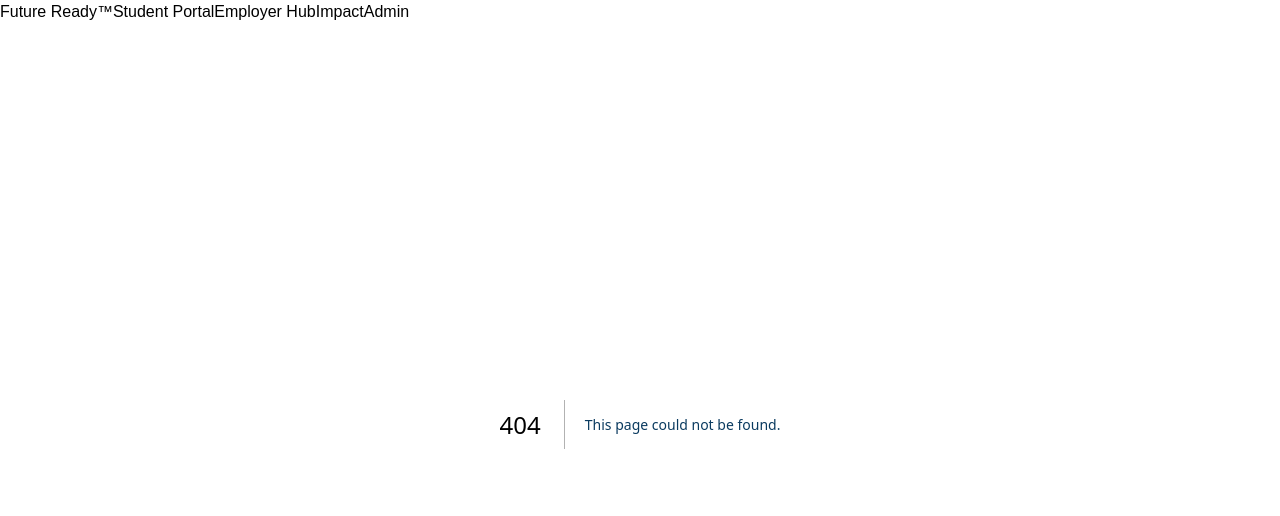
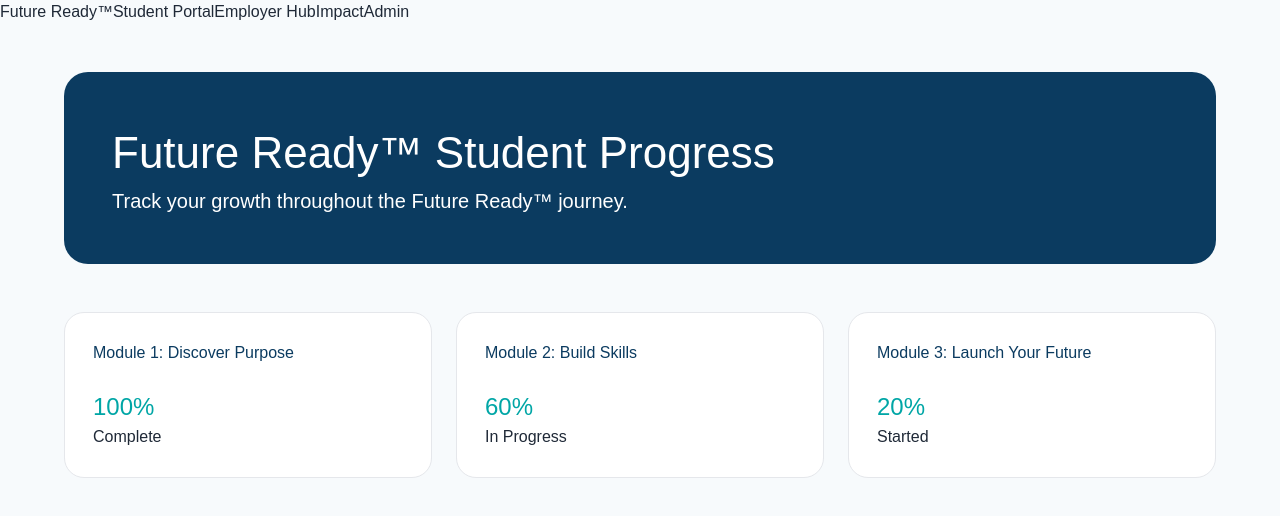
Before and after one commit to Link-Lake-Norman/Build6-, a Next.js app: page /student-portal/progress in a window 1280 px wide. Before the commit this address had no page. Shown: the top 516 px of the page. Built offline with nearby package versions, Linux system fonts and the light colour scheme.

Commit message:
Add student progress tracker

```diff
--- /dev/null
+++ b/app/student-portal/progress/page.tsx
@@ -0,0 +1,66 @@
+export default function StudentProgressPage() {
+
+  const progress = [
+    {
+      module: "Module 1: Discover Purpose",
+      progress: 100,
+      status: "Complete",
+    },
+    {
+      module: "Module 2: Build Skills",
+      progress: 60,
+      status: "In Progress",
+    },
+    {
+      module: "Module 3: Launch Your Future",
+      progress: 20,
+      status: "Started",
+    },
+  ];
+
+  return (
+    <main>
+
+      <section className="hero">
+
+        <h1>
+          Future Ready™ Student Progress
+        </h1>
+
+        <p>
+          Track your growth throughout the Future Ready™ journey.
+        </p>
+
+      </section>
+
+
+      <section className="journey-grid">
+
+        {progress.map((item) => (
+
+          <article
+            className="journey-card"
+            key={item.module}
+          >
+
+            <h2>
+              {item.module}
+            </h2>
+
+            <h3>
+              {item.progress}%
+            </h3>
+
+            <p>
+              {item.status}
+            </p>
+
+          </article>
+
+        ))}
+
+      </section>
+
+    </main>
+  );
+}
```
